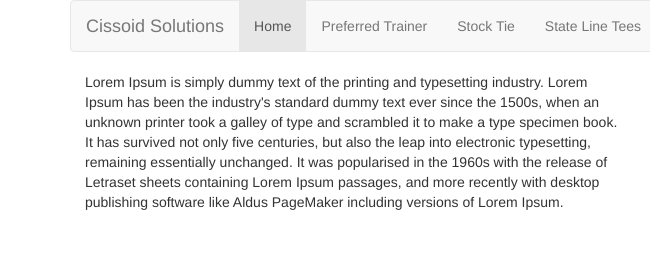
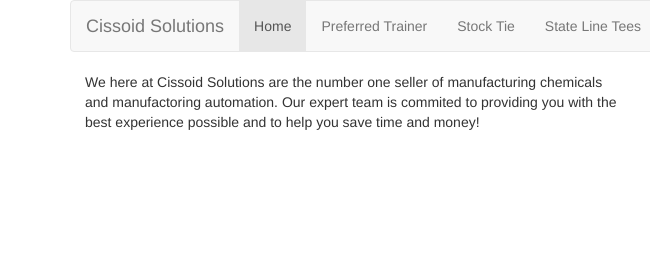
Before and after one commit to jmartinez95/MI-449-SS17-741-css-frameworks-p1twXJ, a plain HTML site: page index.html in a window 1280 px wide. Shown: the top 280 px of the page, 0-650 px from the left. Drawn offline with nearby package versions, Linux system fonts and the light colour scheme; grey boxes are pictures that could not be loaded.

Commit message:
added company description

```diff
--- a/index.html
+++ b/index.html
@@ -23,7 +23,7 @@
 		  </div>
 		</nav>
 		<div class="col-lg-6 col-md-6 col-sm-12 col-xs-12">
-			<p>Lorem Ipsum is simply dummy text of the printing and typesetting industry. Lorem Ipsum has been the industry's standard dummy text ever since the 1500s, when an unknown printer took a galley of type and scrambled it to make a type specimen book. It has survived not only five centuries, but also the leap into electronic typesetting, remaining essentially unchanged. It was popularised in the 1960s with the release of Letraset sheets containing Lorem Ipsum passages, and more recently with desktop publishing software like Aldus PageMaker including versions of Lorem Ipsum.</p>
+			<p>We here at Cissoid Solutions are the number one seller of manufacturing chemicals and manufactoring automation. Our expert team is commited to providing you with the best experience possible and to help you save time and money!</p>
 		</div>
 		<div class="col-lg-6 col-md-6 col-sm-12 col-xs-12">
 			<p><img class="thumbnail" src="http://www.schneider-electric.com.sg/medias/solutions/pictures/solutions/170-solution-architecture-1.jpg" alt="pump illustration" width="100%"/></p>
```
